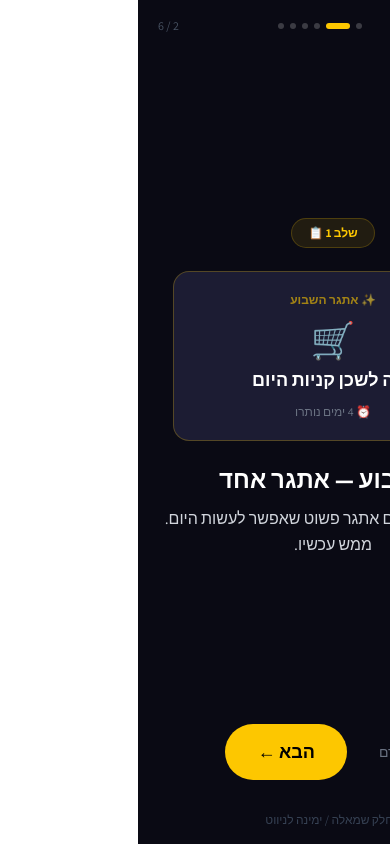
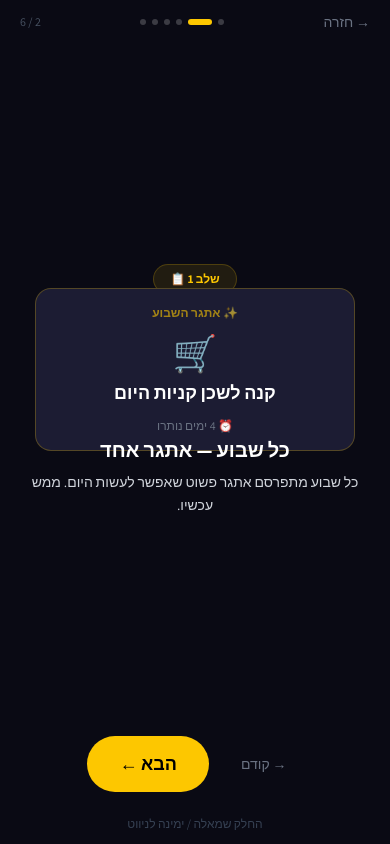
Before and after one commit to adam554433-cloud/mabim-or, a Next.js app: page /presentation in a window 390 px wide. Both pictures are taken after a click on the button 190 px from the left and 26 px from the top of the page. Built offline with nearby package versions, Linux system fonts and the light colour scheme.

Commit message:
fix: presentation fits mobile screen, buttons always visible

```diff
--- a/src/app/presentation/page.tsx
+++ b/src/app/presentation/page.tsx
@@ -8,7 +8,7 @@ import Link from "next/link";
 
 function WelcomeVisual() {
   return (
-    <div className="flex items-center justify-center h-44 gap-4">
+    <div className="flex items-center justify-center h-28 sm:h-44 gap-4">
       {[0, 1, 2, 3, 4].map((i) => (
         <motion.span
           key={i}
@@ -39,8 +39,8 @@ function ChallengeVisual() {
   }, [challenges.length]);
 
   return (
-    <div className="flex items-center justify-center h-44">
-      <div className="bg-[#1c1c33] border border-yellow-400/25 rounded-2xl px-7 py-5 w-full max-w-xs text-center">
+    <div className="flex items-center justify-center h-28 sm:h-44">
+      <div className="bg-[#1c1c33] border border-yellow-400/25 rounded-2xl px-7 py-4 w-full max-w-xs text-center">
         <div className="text-xs text-yellow-400/60 font-semibold mb-3">✨ אתגר השבוע</div>
         <AnimatePresence mode="wait">
           <motion.div
@@ -74,7 +74,7 @@ function FilmVisual() {
   }, [steps.length]);
 
   return (
-    <div className="flex items-center justify-center h-44 gap-3 sm:gap-6">
+    <div className="flex items-center justify-center h-28 sm:h-44 gap-3 sm:gap-6">
       {steps.map((s, i) => (
         <div key={i} className="flex flex-col items-center gap-2">
           <motion.div
@@ -110,7 +110,7 @@ function LightVisual() {
   }, []);
 
   return (
-    <div className="flex flex-col items-center gap-3 h-44 justify-center">
+    <div className="flex flex-col items-center gap-3 h-28 sm:h-44 justify-center">
       <div className="grid gap-[3px]" style={{ gridTemplateColumns: `repeat(${SIZE}, 10px)` }}>
         {Array.from({ length: SIZE * SIZE }).map((_, i) => (
           <motion.div
@@ -145,7 +145,7 @@ function CommunityVisual() {
   }, [people.length]);
 
   return (
-    <div className="flex flex-col gap-2 h-44 justify-center max-w-xs mx-auto w-full">
+    <div className="flex flex-col gap-2 h-28 sm:h-44 justify-center max-w-xs mx-auto w-full overflow-hidden">
       <AnimatePresence>
         {people.slice(0, show).map((p, i) => (
           <motion.div
@@ -181,12 +181,12 @@ function JoinVisual() {
   }, []);
 
   return (
-    <div className="flex items-center justify-center h-44">
+    <div className="flex items-center justify-center h-28 sm:h-44">
       <div className="text-center">
         <motion.div
           animate={{ scale: [1, 1.04, 1] }}
           transition={{ duration: 2, repeat: Infinity }}
-          className="text-7xl font-extrabold text-yellow-400"
+          className="text-6xl sm:text-7xl font-extrabold text-yellow-400"
           style={{ textShadow: "0 0 40px rgba(251,191,36,.6)" }}
         >
           {count.toLocaleString("he-IL")}
@@ -265,12 +265,13 @@ export default function HowItWorksPage() {
 
   return (
     <div
-      className="min-h-screen bg-[#0a0a14] flex flex-col select-none"
+      className="bg-[#0a0a14] flex flex-col select-none overflow-hidden"
+      style={{ height: "100dvh" }}
       onTouchStart={onTouchStart}
       onTouchEnd={onTouchEnd}
     >
       {/* Nav */}
-      <div className="flex items-center justify-between px-5 py-4">
+      <div className="flex items-center justify-between px-5 py-3 flex-shrink-0">
         <Link href="/" className="text-gray-500 hover:text-white text-sm transition-colors">
           → חזרה
         </Link>
@@ -289,7 +290,7 @@ export default function HowItWorksPage() {
       </div>
 
       {/* Slide */}
-      <div className="flex-1 flex flex-col items-center justify-center px-6 py-4">
+      <div className="flex-1 min-h-0 flex flex-col items-center justify-center px-6 py-2">
         <AnimatePresence mode="wait">
           <motion.div
             key={cur}
@@ -305,10 +306,10 @@ export default function HowItWorksPage() {
 
             {slide.visual}
 
-            <h2 className="text-2xl sm:text-4xl font-extrabold mt-5 mb-3 leading-tight">
+            <h2 className="text-xl sm:text-4xl font-extrabold mt-3 mb-2 leading-tight">
               {slide.title}
             </h2>
-            <p className="text-gray-300 text-base sm:text-lg leading-relaxed max-w-sm mx-auto">
+            <p className="text-gray-300 text-sm sm:text-lg leading-relaxed max-w-sm mx-auto">
               {slide.body}
             </p>
           </motion.div>
@@ -316,7 +317,7 @@ export default function HowItWorksPage() {
       </div>
 
       {/* Controls */}
-      <div className="flex items-center justify-center gap-4 pb-8 px-6">
+      <div className="flex items-center justify-center gap-4 pb-6 px-6 flex-shrink-0">
         <button
           onClick={() => setCur((c) => Math.max(c - 1, 0))}
           disabled={cur === 0}
@@ -342,7 +343,7 @@ export default function HowItWorksPage() {
         )}
       </div>
 
-      <div className="text-center pb-4 text-gray-700 text-xs">החלק שמאלה / ימינה לניווט</div>
+      <div className="text-center pb-3 text-gray-700 text-xs flex-shrink-0">החלק שמאלה / ימינה לניווט</div>
     </div>
   );
 }
```
